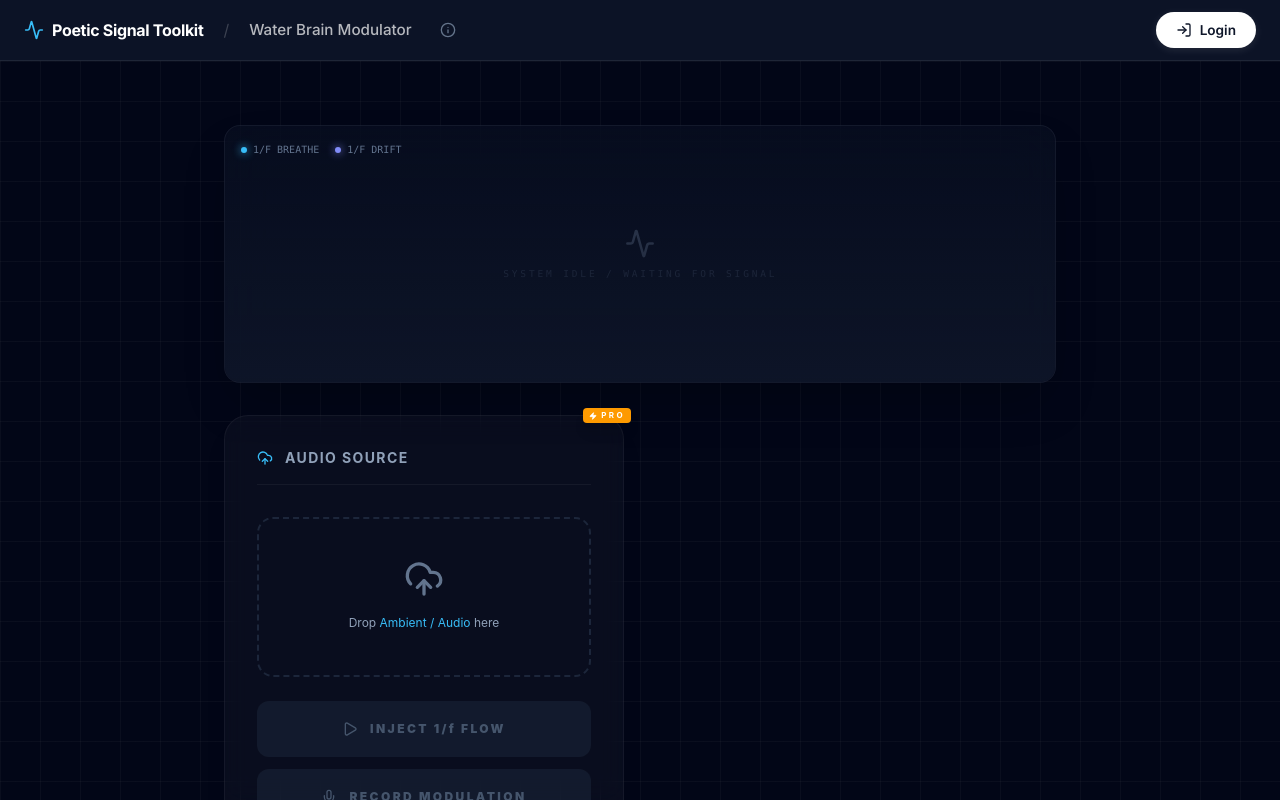
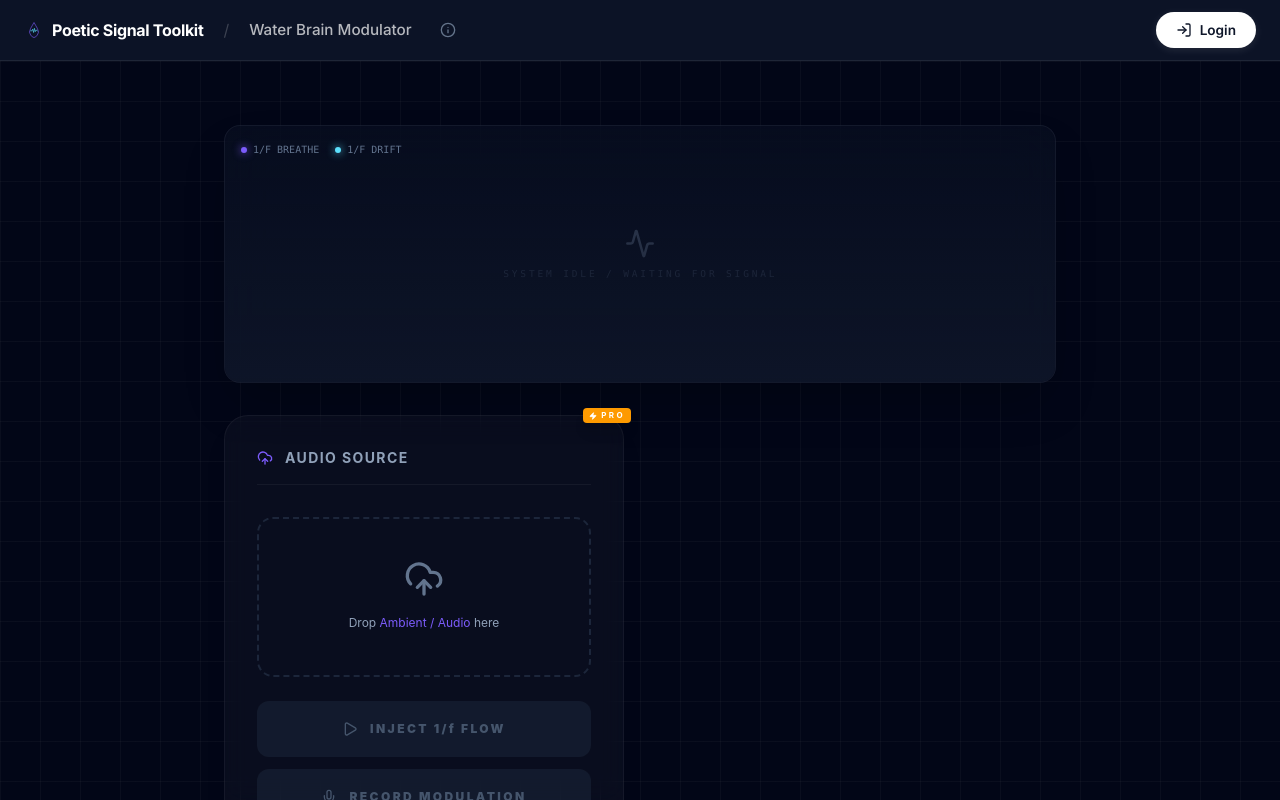
Before and after one commit to Fumio-cell/Water-Brain-Modulator, a React (Vite) app: page / in a window 1280 px wide. Built offline with nearby package versions, Linux system fonts and the light colour scheme.

Commit message:
🎨 Unify design: accent colors (#7c5cfc/#5ce0fc), water-brain icon, header & UI colors

```diff
--- a/src/components/Header.tsx
+++ b/src/components/Header.tsx
@@ -1,7 +1,7 @@
 import React, { useEffect, useState } from 'react';
 import { createPortal } from 'react-dom';
 import { supabase, openLemonSqueezyCheckout } from '../lib/commercial';
-import { LogIn, LogOut, Zap, Activity, Info, X } from 'lucide-react';
+import { LogIn, LogOut, Zap, Info, X } from 'lucide-react';
 
 export const Header: React.FC = () => {
     const [user, setUser] = useState<any>(null);
@@ -66,7 +66,7 @@ export const Header: React.FC = () => {
         <header className="toolkit-header">
             <div className="header-left">
                 <div className="toolkit-brand">
-                    <Activity className="brand-icon" />
+                    <svg className="brand-icon" viewBox="0 0 48 48" fill="none"><path d="M24 6 Q24 6 32 20 Q38 30 32 36 Q28 42 24 42 Q20 42 16 36 Q10 30 16 20 Q24 6 24 6Z" stroke="#7c5cfc" strokeWidth="1.5" fill="none"/><path d="M16 26 L19 26 L21 22 L23 30 L25 20 L27 28 L29 24 L32 26" stroke="#5ce0fc" strokeWidth="1.5" fill="none" strokeLinecap="round" strokeLinejoin="round"/></svg>
                     <span className="toolkit-name">Poetic Signal Toolkit</span>
                 </div>
                 <div className="app-separator">/</div>
@@ -124,7 +124,7 @@ export const Header: React.FC = () => {
                     display: flex;
                     align-items: center;
                     gap: 0.5rem;
-                    color: #38bdf8;
+                    color: #7c5cfc;
                 }
                 .brand-icon {
                     width: 1.25rem;
@@ -243,7 +243,7 @@ export const Header: React.FC = () => {
                     text-align: left;
                 }
                 .info-modal h2 { margin-top: 0; color: #f8fafc; font-size: 1.5rem; }
-                .info-modal h3 { color: #38bdf8; font-size: 0.85rem; margin-bottom: 24px; font-weight: 600; }
+                .info-modal h3 { color: #7c5cfc; font-size: 0.85rem; margin-bottom: 24px; font-weight: 600; }
                 .info-modal p { color: #cbd5e1; line-height: 1.6; font-size: 0.9rem; margin-bottom: 12px; }
                 .info-modal ul { color: #cbd5e1; font-size: 0.85rem; padding-left: 20px; list-style-type: none; margin:0; padding:0; }
                 .info-modal li { margin-bottom: 8px; font-weight: 500; color: #94a3b8; }
--- a/src/components/ModulatorUI.tsx
+++ b/src/components/ModulatorUI.tsx
@@ -59,14 +59,14 @@ export const ModulatorUI: React.FC<ModulatorUIProps> = ({ isPro }) => {
 
         // Vol (Cyan)
         const volY = canvas.height * 0.25 + (lfos.volLfo * canvas.height * 0.2);
-        ctx.fillStyle = '#38bdf8';
+        ctx.fillStyle = '#7c5cfc';
         ctx.beginPath();
         ctx.arc(drawX, volY, 2, 0, 2 * Math.PI);
         ctx.fill();
 
         // Pan (Indigo)
         const panY = canvas.height * 0.75 + (lfos.panLfo * canvas.height * 0.2);
-        ctx.fillStyle = '#818cf8';
+        ctx.fillStyle = '#5ce0fc';
         ctx.beginPath();
         ctx.arc(drawX, panY, 2, 0, 2 * Math.PI);
         ctx.fill();
@@ -184,8 +184,8 @@ export const ModulatorUI: React.FC<ModulatorUIProps> = ({ isPro }) => {
             {/* Visualizer Panel */}
             <div className="w-full bg-brain-panel/50 backdrop-blur-xl rounded-2xl border border-white/5 shadow-2xl overflow-hidden mb-8 relative group">
                 <div className="absolute top-4 left-4 text-[10px] font-mono text-slate-500 uppercase flex gap-4 z-10">
-                    <span className="flex items-center gap-1.5"><span className="w-1.5 h-1.5 rounded-full bg-[#38bdf8] shadow-[0_0_8px_#38bdf8]"></span> 1/f Breathe</span>
-                    <span className="flex items-center gap-1.5"><span className="w-1.5 h-1.5 rounded-full bg-[#818cf8] shadow-[0_0_8px_#818cf8]"></span> 1/f Drift</span>
+                    <span className="flex items-center gap-1.5"><span className="w-1.5 h-1.5 rounded-full bg-[#7c5cfc] shadow-[0_0_8px_#7c5cfc]"></span> 1/f Breathe</span>
+                    <span className="flex items-center gap-1.5"><span className="w-1.5 h-1.5 rounded-full bg-[#5ce0fc] shadow-[0_0_8px_#5ce0fc]"></span> 1/f Drift</span>
                 </div>
 
                 {isRecording && (
@@ -322,7 +322,7 @@ export const ModulatorUI: React.FC<ModulatorUIProps> = ({ isPro }) => {
                         {/* Volume Depth Slider */}
                         <div className="flex flex-col gap-5">
                             <div className="flex justify-between items-end">
-                                <label className="text-[11px] font-bold text-[#38bdf8] uppercase tracking-tighter">
+                                <label className="text-[11px] font-bold text-[#7c5cfc] uppercase tracking-tighter">
                                     Breathe Depth
                                 </label>
                                 <span className="font-mono text-[10px] text-slate-500 bg-black/40 px-2 py-0.5 rounded">{(volDepth * 100).toFixed(0)}%</span>
@@ -330,7 +330,7 @@ export const ModulatorUI: React.FC<ModulatorUIProps> = ({ isPro }) => {
                             <input
                                 type="range" min="0" max="1" step="0.01"
                                 value={volDepth} onChange={handleVolDepthChange}
-                                className="w-full h-1 bg-slate-800 rounded-full appearance-none cursor-pointer accent-[#38bdf8]"
+                                className="w-full h-1 bg-slate-800 rounded-full appearance-none cursor-pointer accent-[#7c5cfc]"
                             />
                             <div className="flex justify-between text-[8px] text-slate-600 font-mono tracking-widest uppercase">
                                 <span>Static</span>
@@ -341,7 +341,7 @@ export const ModulatorUI: React.FC<ModulatorUIProps> = ({ isPro }) => {
                         {/* Pan Depth Slider */}
                         <div className="flex flex-col gap-5">
                             <div className="flex justify-between items-end">
-                                <label className="text-[11px] font-bold text-[#818cf8] uppercase tracking-tighter">
+                                <label className="text-[11px] font-bold text-[#5ce0fc] uppercase tracking-tighter">
                                     Spatial Drift
                                 </label>
                                 <span className="font-mono text-[10px] text-slate-500 bg-black/40 px-2 py-0.5 rounded">{(panDepth * 100).toFixed(0)}%</span>
@@ -349,7 +349,7 @@ export const ModulatorUI: React.FC<ModulatorUIProps> = ({ isPro }) => {
                             <input
                                 type="range" min="0" max="1" step="0.01"
                                 value={panDepth} onChange={handlePanDepthChange}
-                                className="w-full h-1 bg-slate-800 rounded-full appearance-none cursor-pointer accent-[#818cf8]"
+                                className="w-full h-1 bg-slate-800 rounded-full appearance-none cursor-pointer accent-[#5ce0fc]"
                             />
                             <div className="flex justify-between text-[8px] text-slate-600 font-mono tracking-widest uppercase">
                                 <span>Narrow</span>
--- a/src/components/WaveformPreview.tsx
+++ b/src/components/WaveformPreview.tsx
@@ -53,10 +53,10 @@ const WaveformPreview: React.FC<WaveformPreviewProps> = ({ audioBuffer, engine,
 
         ctx.clearRect(0, 0, width, height);
 
-        // Water Brain Modulator styling: #38bdf8 (cyan) to #818cf8 (indigo) to #d946ef (fuchsia)
-        const grad = ctx.createLinearGradient(0, 0, width, 0);
-        grad.addColorStop(0, '#38bdf8');
-        grad.addColorStop(0.5, '#818cf8');
+        // Water Brain Modulator styling: #7c5cfc (purple) to #5ce0fc (cyan) to #d946ef (fuchsia)
+        const grad = ctx.createLinearGradient(0, 0, canvas.width, 0);
+        grad.addColorStop(0, '#7c5cfc');
+        grad.addColorStop(0.5, '#5ce0fc');
         grad.addColorStop(1, '#d946ef');
 
         ctx.beginPath();
@@ -99,7 +99,7 @@ const WaveformPreview: React.FC<WaveformPreviewProps> = ({ audioBuffer, engine,
     return (
         <div className="w-full relative h-28 bg-white/[0.01] rounded-2xl border border-white/5 overflow-hidden group">
             <div className="absolute inset-0 bg-gradient-to-b from-transparent to-black/20 pointer-events-none"></div>
-            <div className="absolute top-2 left-3 text-[8px] font-mono font-bold tracking-[0.2em] text-[#38bdf8] uppercase opacity-50 relative z-10 pointer-events-none">
+            <div className="absolute top-2 left-3 text-[8px] font-mono font-bold tracking-[0.2em] text-[#7c5cfc] uppercase opacity-50 relative z-10 pointer-events-none">
                 Full Spectrum Timeline
             </div>
             <canvas
--- a/src/index.css
+++ b/src/index.css
@@ -4,9 +4,9 @@
   /* Site Theme Colors */
   --color-brain-bg: #020617;
   --color-brain-panel: #0f172a;
-  --color-brain-accent: #38bdf8;
-  --color-brain-accent-hover: #7dd3fc;
-  --color-brain-wave: #818cf8;
+  --color-brain-accent: #7c5cfc;
+  --color-brain-accent-hover: #9b7dff;
+  --color-brain-wave: #5ce0fc;
   --color-brain-deep: #1e1b4b;
 
   /* Custom Backgrounds */
```
